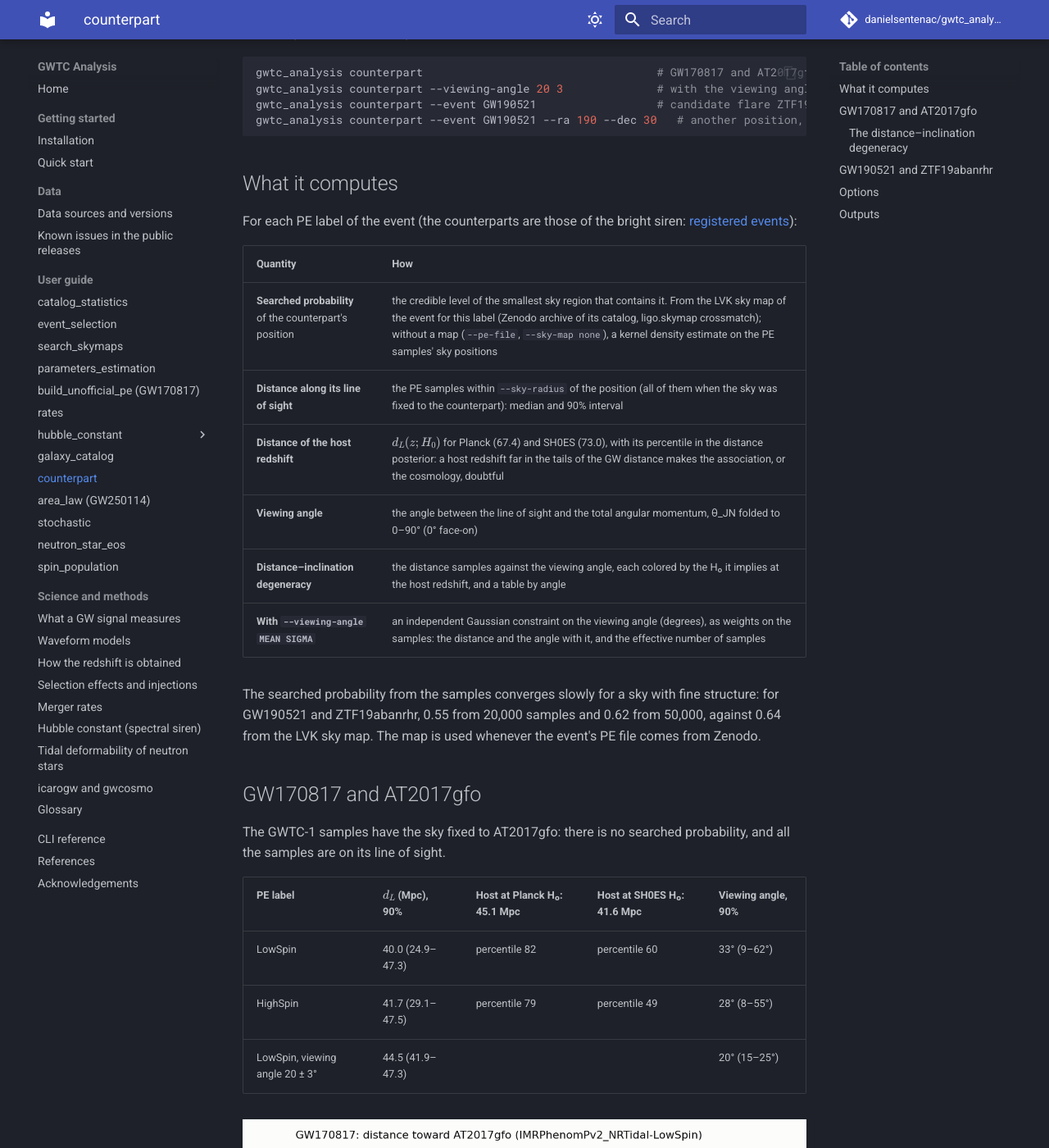
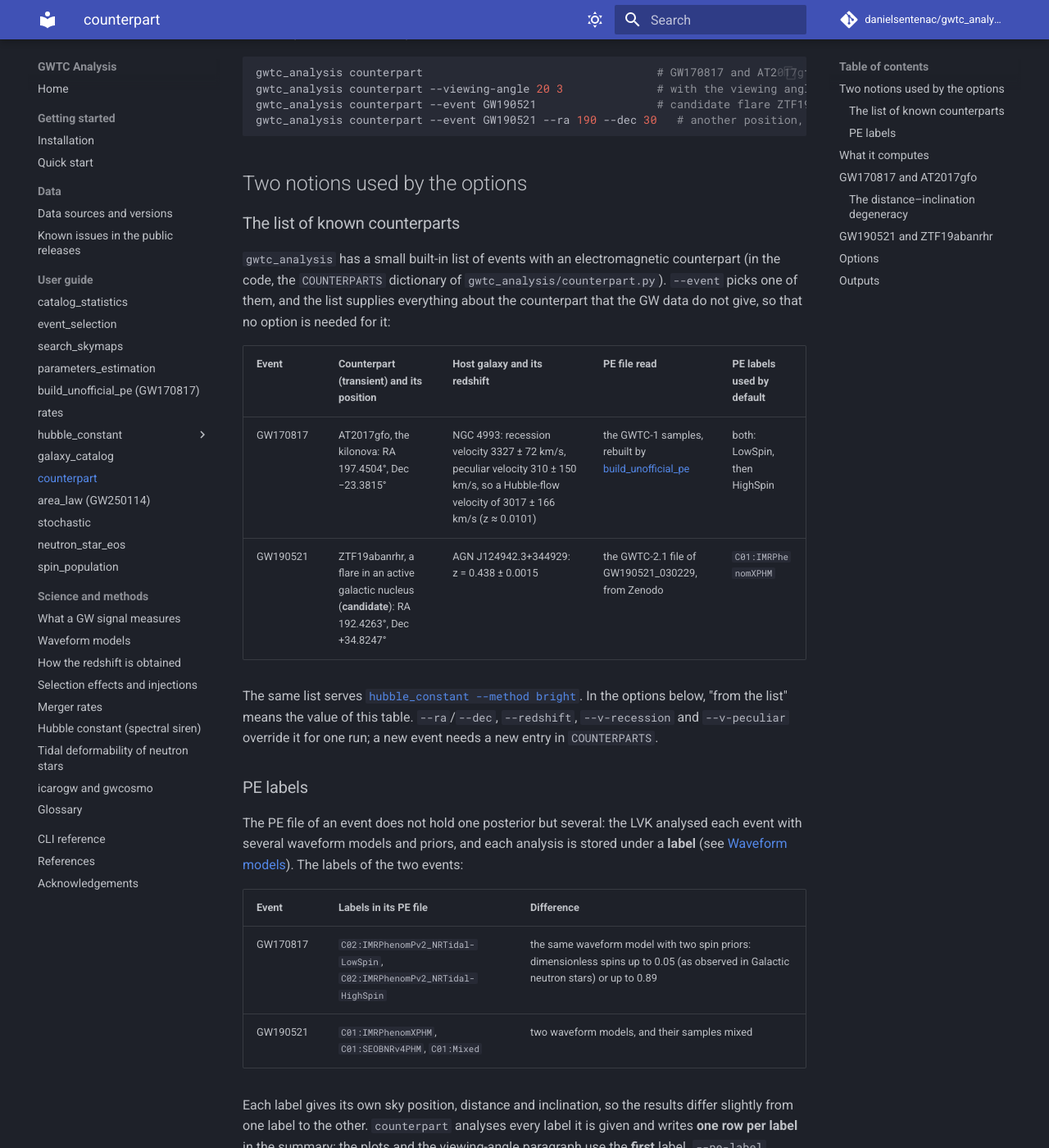
Before and after one commit to danielsentenac/gwtc_analysis, an MkDocs documentation site: the page built from docs/modes/counterpart.md, in a window 1280 px wide and 1400 px high, scrolled down 229 px. Shown: the whole window at 82% size. Built offline with MkDocs 1.6.1 and Material for MkDocs 9.7.7, drawn with Linux system fonts in a browser that asks for light colours; comment, search, counter and statistics services are not loaded; some of the changed text lies outside the part shown.

Commit message:
docs: explain the list of known counterparts and the PE labels
The counterpart and bright-siren pages describe the built-in list
(COUNTERPARTS in counterpart.py) and what it supplies for each event, and
what a PE label is, with the labels of GW170817 and GW190521. The option
tables say what each option is for; the --event and --pe-label help texts
say the same.

Co-Authored-By: Claude Opus 5.5 <noreply@anthropic.com>

````diff
--- a/docs/modes/counterpart.md
+++ b/docs/modes/counterpart.md
@@ -12,10 +12,50 @@ gwtc_analysis counterpart --event GW190521                  # candidate flare ZT
 gwtc_analysis counterpart --event GW190521 --ra 190 --dec 30   # another position, same host redshift
 ```
 
+## Two notions used by the options
+
+### The list of known counterparts
+
+`gwtc_analysis` has a small built-in list of events with an electromagnetic counterpart (in the code, the
+`COUNTERPARTS` dictionary of `gwtc_analysis/counterpart.py`). `--event` picks one of them, and the list supplies
+everything about the counterpart that the GW data do not give, so that no option is needed for it:
+
+| Event | Counterpart (transient) and its position | Host galaxy and its redshift | PE file read | PE labels used by default |
+|---|---|---|---|---|
+| GW170817 | AT2017gfo, the kilonova: RA 197.4504°, Dec −23.3815° | NGC 4993: recession velocity 3327 ± 72 km/s, peculiar velocity 310 ± 150 km/s, so a Hubble-flow velocity of 3017 ± 166 km/s (z ≈ 0.0101) | the GWTC-1 samples, rebuilt by [build_unofficial_pe](unofficial-pe.md) | both: LowSpin, then HighSpin |
+| GW190521 | ZTF19abanrhr, a flare in an active galactic nucleus (**candidate**): RA 192.4263°, Dec +34.8247° | AGN J124942.3+344929: z = 0.438 ± 0.0015 | the GWTC-2.1 file of GW190521_030229, from Zenodo | `C01:IMRPhenomXPHM` |
+
+The same list serves [`hubble_constant --method bright`](hubble-constant-bright.md#registered-events). In the
+options below, "from the list" means the value of this table. `--ra`/`--dec`, `--redshift`, `--v-recession` and
+`--v-peculiar` override it for one run; a new event needs a new entry in `COUNTERPARTS`.
+
+### PE labels
+
+The PE file of an event does not hold one posterior but several: the LVK analysed each event with several
+waveform models and priors, and each analysis is stored under a **label** (see
+[Waveform models](../science/waveforms.md)). The labels of the two events:
+
+| Event | Labels in its PE file | Difference |
+|---|---|---|
+| GW170817 | `C02:IMRPhenomPv2_NRTidal-LowSpin`, `C02:IMRPhenomPv2_NRTidal-HighSpin` | the same waveform model with two spin priors: dimensionless spins up to 0.05 (as observed in Galactic neutron stars) or up to 0.89 |
+| GW190521 | `C01:IMRPhenomXPHM`, `C01:SEOBNRv4PHM`, `C01:Mixed` | two waveform models, and their samples mixed |
+
+Each label gives its own sky position, distance and inclination, so the results differ slightly from one label to
+the other. `counterpart` analyses every label it is given and writes **one row per label** in the summary; the
+plots and the viewing-angle paragraph use the **first** label. `--pe-label` chooses the labels and their order:
+
+```bash
+gwtc_analysis counterpart --pe-label C02:IMRPhenomPv2_NRTidal-HighSpin   # the high-spin analysis only
+gwtc_analysis counterpart --event GW190521 --pe-label C01:SEOBNRv4PHM    # another waveform model
+```
+
+Without `--pe-label`, the labels of the list above are used; for an event without default labels, all the labels
+of the file, the low-spin ones first. For GW190521 the default is IMRPhenomXPHM because it is the only model with
+enough samples near the flare.
+
 ## What it computes
 
-For each PE label of the event (the counterparts are those of the bright siren:
-[registered events](hubble-constant-bright.md#registered-events)):
+For each PE label:
 
 | Quantity | How |
 |---|---|
@@ -83,18 +123,20 @@ association, whose odds are 1 to 12 depending on the waveform model (Ashton et a
 
 ## Options
 
-| Option | Default | Meaning |
+| Option | Default | What it is for |
 |---|---|---|
-| `--event` | `GW170817` | registered event (`GW170817`, `GW190521`) |
-| `--ra`, `--dec` | the counterpart's | another position to test (degrees), with the same host redshift |
-| `--pe-label` | the registry's, else all the labels (LowSpin first) | PE labels; the plots use the first one |
-| `--pe-file` | the event's bundle or Zenodo file | another PE file (PESummary layout) |
-| `--cache-dir`, `--pe-cache` | `.cache_gwosc`, that of `hubble_constant` | caches of the GW170817 bundle and of the Zenodo PE files |
-| `--v-recession V SIGMA`, `--v-peculiar V SIGMA`, `--redshift Z SIGMA` | the registry's | the host redshift |
-| `--sky-radius` | 3° | line of sight: samples within this angle of the position |
-| `--sky-map` | the event's LVK map | FITS sky map for the searched probability; `none`: from the PE samples |
-| `--viewing-angle MEAN SIGMA` | none | independent Gaussian constraint on the viewing angle, degrees |
-| `--out-report`, `--out-summary`, `--plots-dir` | `counterpart.html`, `counterpart.tsv`, `counterpart_plots` | outputs |
+| `--event` | `GW170817` | which event of the [list of known counterparts](#the-list-of-known-counterparts): `GW170817` or `GW190521`. It sets the counterpart's position, the host redshift and the PE file |
+| `--ra`, `--dec` | the position from the list | test another position on the sky (degrees), for instance another candidate transient; the host redshift stays that of the list unless `--redshift` is given too |
+| `--pe-label` | the labels from the list, else all the labels of the file | which analyses of the PE file to use, and in which order ([PE labels](#pe-labels)); one row per label, plots from the first |
+| `--pe-file` | the event's file (see the list) | read another PE file (PESummary layout, e.g. a newer release or your own run) instead |
+| `--cache-dir` | `.cache_gwosc` | where the rebuilt GW170817 file is kept (as in [build_unofficial_pe](unofficial-pe.md)) |
+| `--pe-cache` | that of `hubble_constant` | where the PE files downloaded from Zenodo are kept (GW190521) |
+| `--redshift Z SIGMA` | from the list (GW190521) | the Hubble-flow redshift of the host and its uncertainty |
+| `--v-recession V SIGMA`, `--v-peculiar V SIGMA` | from the list (GW170817) | for a nearby host, the redshift as velocities (km/s): measured recession velocity, and the peculiar velocity to subtract from it |
+| `--sky-radius` | 3° | when the PE samples are spread over the sky: the samples kept as "along the line of sight", those within this angle of the position. Not used for GW170817, whose samples are all at AT2017gfo |
+| `--sky-map` | the event's LVK sky map | FITS sky map for the searched probability; `none` computes it from the PE samples instead |
+| `--viewing-angle MEAN SIGMA` | none | an independent measurement of the viewing angle (degrees, Gaussian), e.g. from the radio jet of GW170817, to see how it narrows the distance |
+| `--out-report`, `--out-summary`, `--plots-dir` | `counterpart.html`, `counterpart.tsv`, `counterpart_plots` | the HTML report, the summary table (one row per PE label) and the plots |
 
 ## Outputs
 
````
Also changed, not shown: README.md (+4 -4 lines), docs/cli-reference.md (+4 -4 lines), docs/modes/hubble-constant-bright.md (+10 -5 lines), 1 other file.
